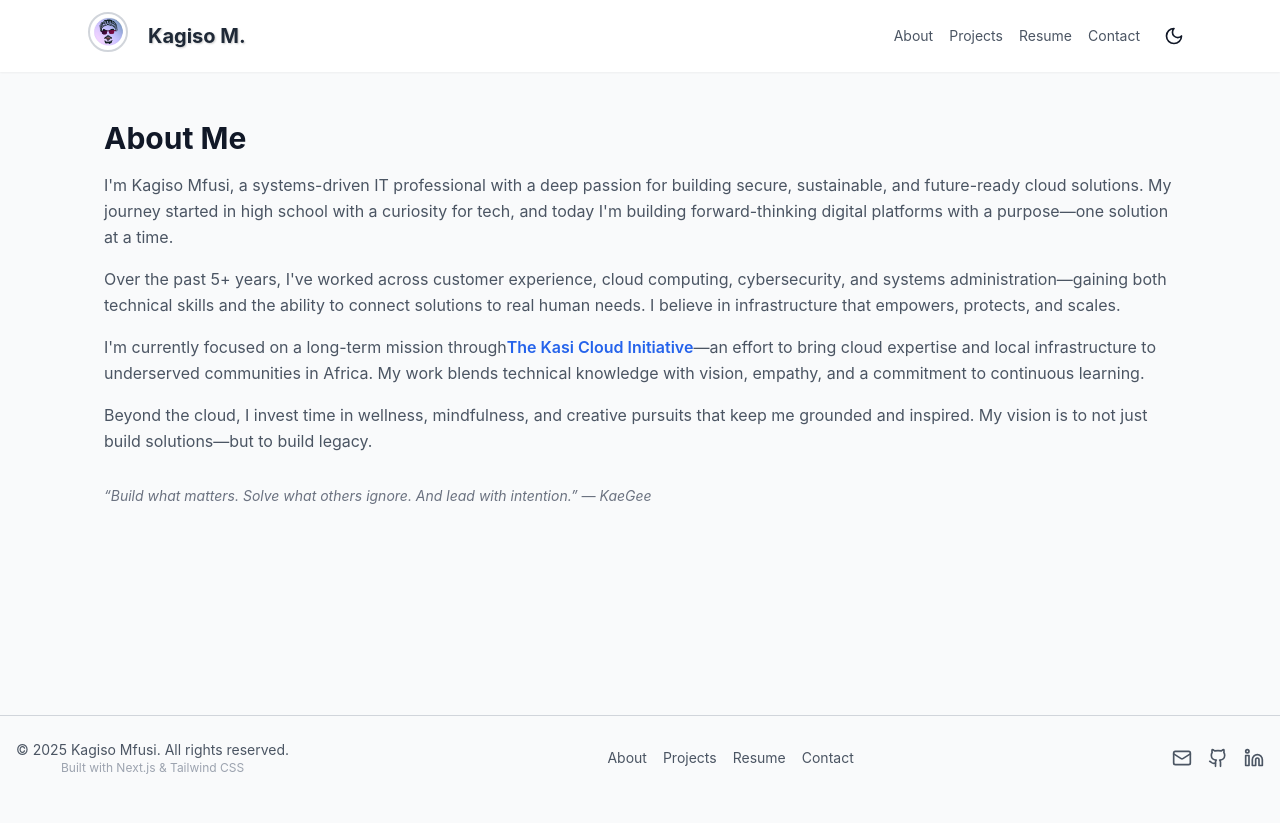
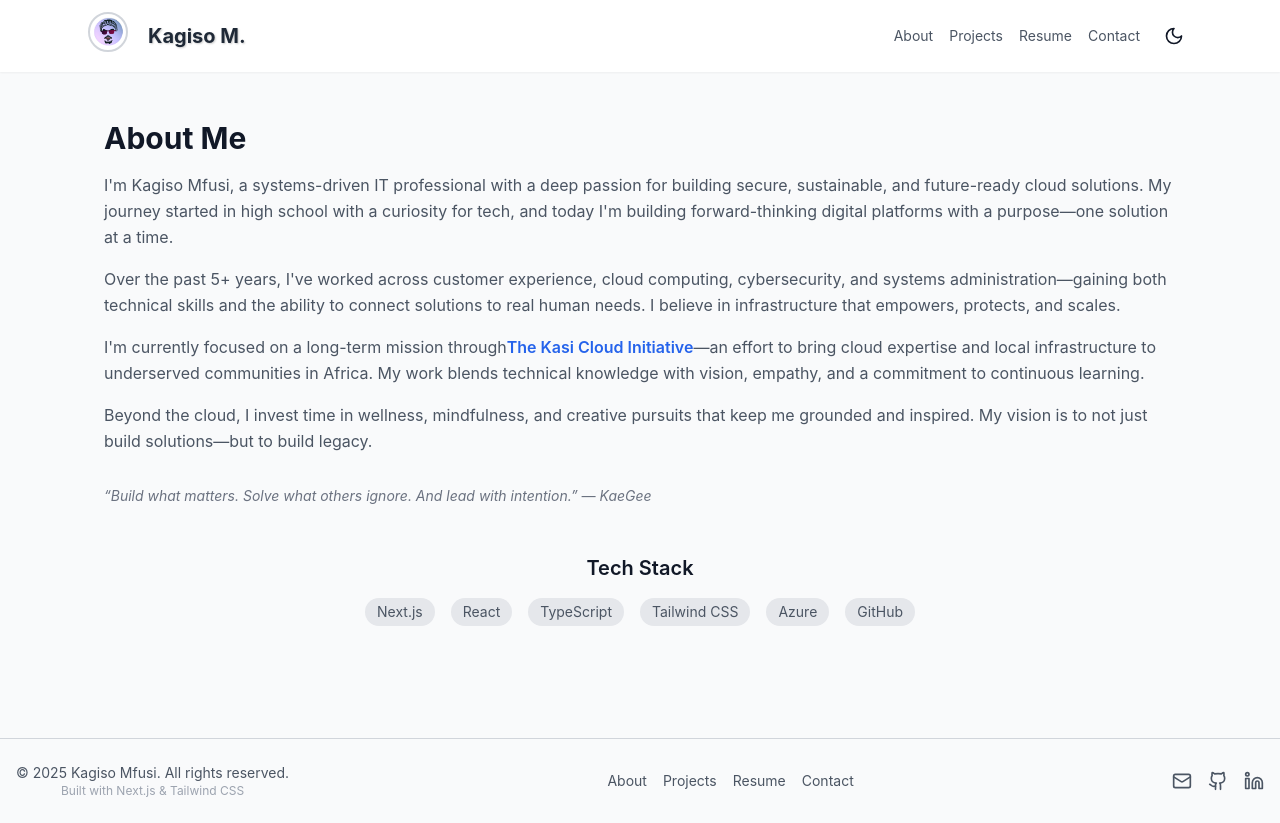
Before and after one commit to MrSpecks/MrSpecks-, a Next.js app in the folder portfolio/: page /about in a window 1280 px wide. Before the commit the page ends 800 px from the top, so only its background shows below. Built offline with nearby package versions, Linux system fonts and the light colour scheme.

Commit message:
added scroll-to-top button, page transition animations, and tech stack showcase

```diff
--- /dev/null
+++ b/portfolio/components/ScrollToTop.tsx
@@ -0,0 +1,30 @@
+// components/ScrollToTop.tsx
+
+import React, { useEffect, useState } from "react";
+import { ArrowUp } from "lucide-react";
+
+export default function ScrollToTop() {
+  const [isVisible, setIsVisible] = useState(false);
+
+  useEffect(() => {
+    const toggleVisibility = () => {
+      setIsVisible(window.scrollY > 300);
+    };
+    window.addEventListener("scroll", toggleVisibility);
+    return () => window.removeEventListener("scroll", toggleVisibility);
+  }, []);
+
+  const scrollToTop = () => {
+    window.scrollTo({ top: 0, behavior: "smooth" });
+  };
+
+  return isVisible ? (
+    <button
+      onClick={scrollToTop}
+      className="fixed bottom-6 right-6 z-50 bg-blue-600 text-white p-2 rounded-full shadow-md hover:bg-blue-700 transition"
+      aria-label="Scroll to top"
+    >
+      <ArrowUp className="h-5 w-5" />
+    </button>
+  ) : null;
+}
--- a/portfolio/package.json
+++ b/portfolio/package.json
@@ -11,6 +11,7 @@
     "dependencies": {
         "@heroicons/react": "^2.1.0",
         "autoprefixer": "^10.4.15",
+        "framer-motion": "^12.9.1",
         "next": "^14.2.28",
         "postcss": "^8.4.24",
         "react": "18.2.0",
--- a/portfolio/pages/_app.tsx
+++ b/portfolio/pages/_app.tsx
@@ -1,12 +1,25 @@
-import React from 'react';
+import React from "react";
+import type { AppProps } from "next/app";
+import { AnimatePresence, motion } from "framer-motion";
 import Layout from "../components/Layout";
-import { AppProps } from 'next/app';
-import '../styles/globals.css';
+import ScrollToTop from "../components/ScrollToTop";
+import "../styles/globals.css";
 
-export default function App({Component, pageProps}: AppProps) {
-    return (
+export default function App({ Component, pageProps, router }: AppProps) {
+  return (
     <Layout>
-        <Component {...pageProps} />
+      <AnimatePresence mode="wait">
+        <motion.div
+          key={router.route}
+          initial={{ opacity: 0, y: 16 }}
+          animate={{ opacity: 1, y: 0 }}
+          exit={{ opacity: 0, y: -16 }}
+          transition={{ duration: 0.25, ease: "easeInOut" }}
+        >
+          <Component {...pageProps} />
+        </motion.div>
+      </AnimatePresence>
+      <ScrollToTop />
     </Layout>
-    )
+  );
 }
--- a/portfolio/pages/about.tsx
+++ b/portfolio/pages/about.tsx
@@ -41,6 +41,17 @@ export default function AboutPage() {
 <p className="text-sm text-gray-500 dark:text-gray-400 mt-8 italic">
   “Build what matters. Solve what others ignore. And lead with intention.” — KaeGee
 </p>
+<section className="mt-12 text-center">
+  <h2 className="text-xl font-semibold mb-4">Tech Stack</h2>
+  <div className="flex flex-wrap justify-center gap-4 text-sm text-gray-600 dark:text-gray-300">
+    <span className="bg-gray-200 dark:bg-gray-700 px-3 py-1 rounded-full">Next.js</span>
+    <span className="bg-gray-200 dark:bg-gray-700 px-3 py-1 rounded-full">React</span>
+    <span className="bg-gray-200 dark:bg-gray-700 px-3 py-1 rounded-full">TypeScript</span>
+    <span className="bg-gray-200 dark:bg-gray-700 px-3 py-1 rounded-full">Tailwind CSS</span>
+    <span className="bg-gray-200 dark:bg-gray-700 px-3 py-1 rounded-full">Azure</span>
+    <span className="bg-gray-200 dark:bg-gray-700 px-3 py-1 rounded-full">GitHub</span>
+  </div>
+</section>
       </main>
         </>
     )
```
Also changed, not shown: 1 other file (tests, documents, lock files or other folders).
